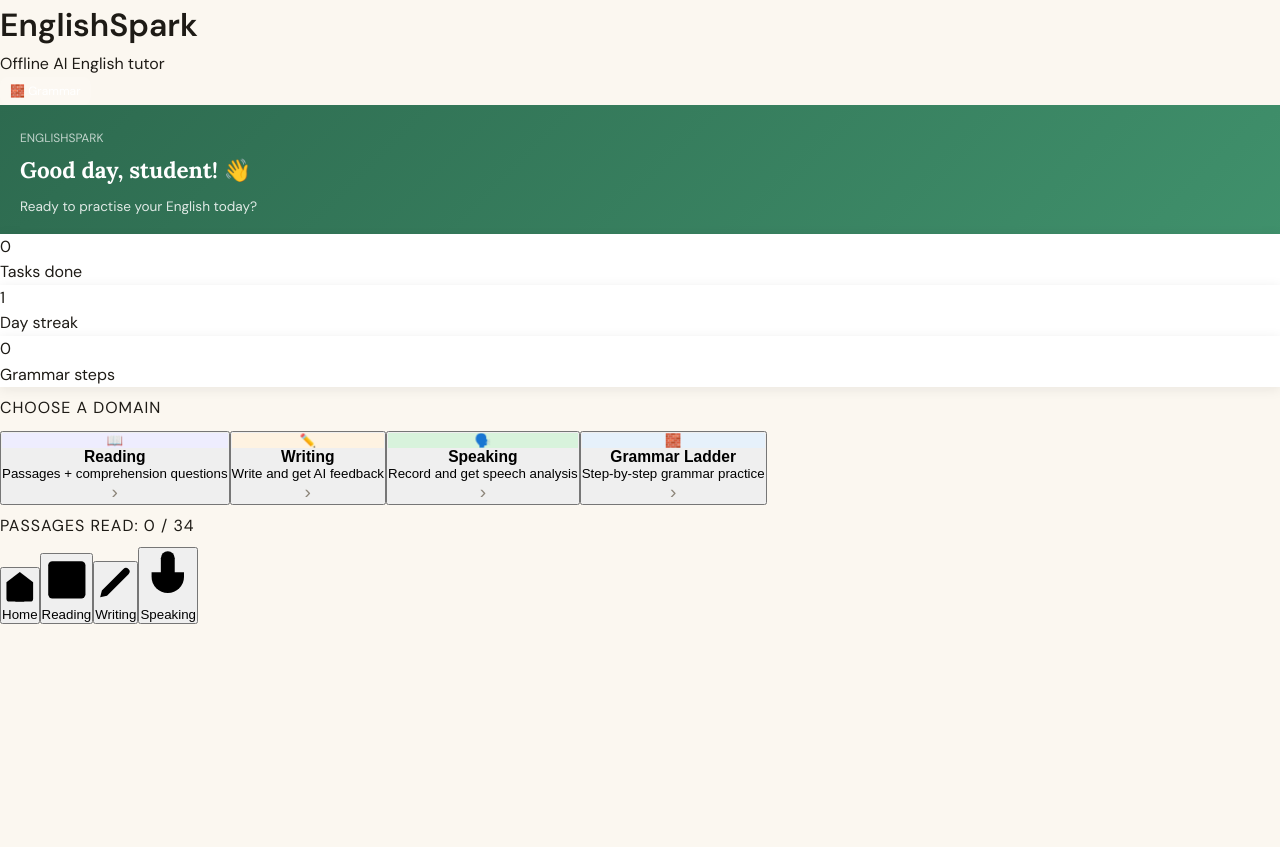
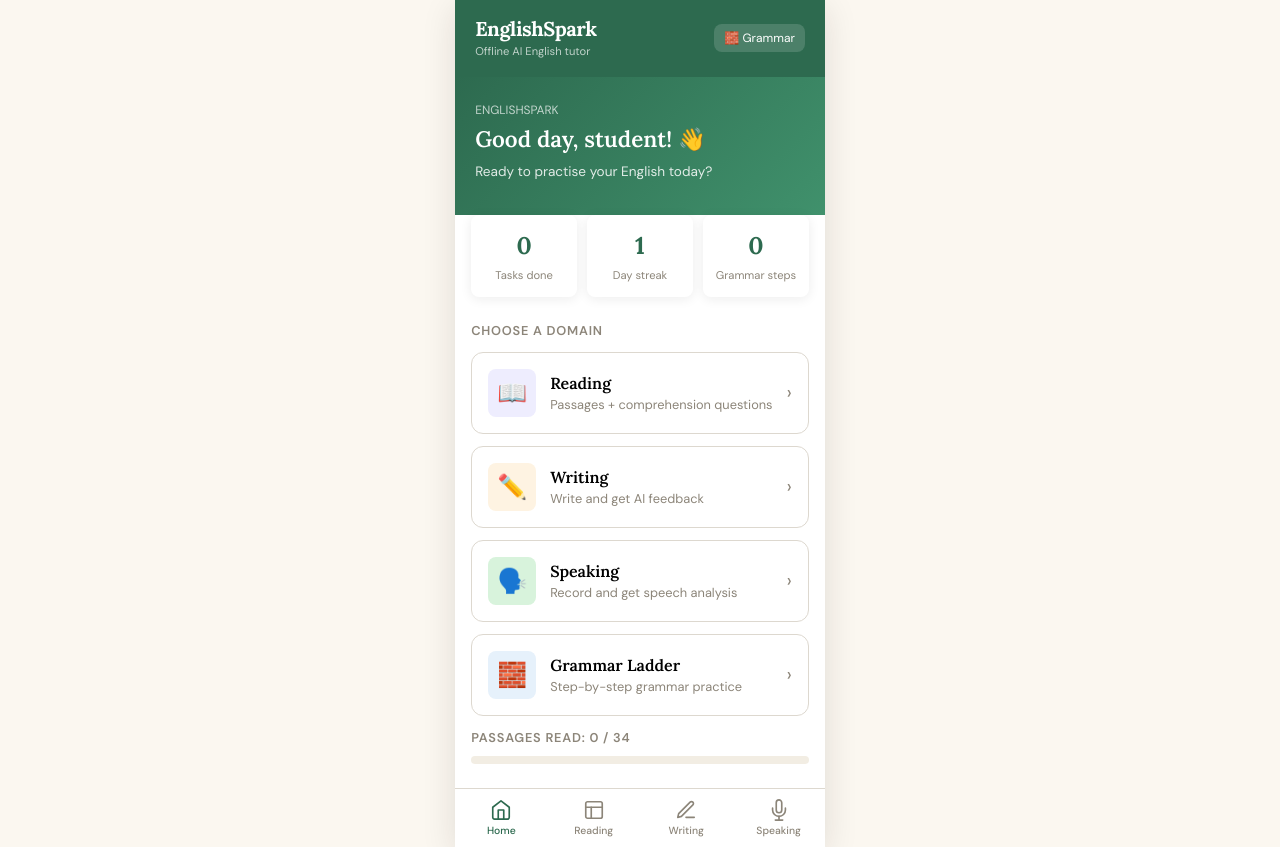
Before and after one commit to Marufzzz/englishspark, a React (Vite) app: page / in a window 1280 px wide. Before the commit the page ends 800 px from the top, so only its background shows below. Built offline with nearby package versions, Linux system fonts and the light colour scheme.

Commit message:
Fix index.css - full correct version

```diff
--- a/src/index.css
+++ b/src/index.css
@@ -29,3 +29,85 @@
 html{font-size:16px;-webkit-text-size-adjust:100%}
 body{font-family:var(--font-sans);background:var(--cream);color:var(--ink);line-height:1.6;min-height:100dvh;overflow-x:hidden}
 #root{min-height:100dvh;display:flex;flex-direction:column}
+h1,h2,h3{font-family:var(--font-serif);font-weight:600;line-height:1.3}
+h1{font-size:1.75rem}h2{font-size:1.35rem}h3{font-size:1.1rem}
+p{margin-bottom:.75rem}p:last-child{margin-bottom:0}
+.app-shell{display:flex;flex-direction:column;min-height:100dvh;max-width:480px;margin:0 auto;background:var(--white);box-shadow:var(--shadow-lg)}
+.app-header{background:var(--forest);color:var(--white);padding:16px 20px;display:flex;align-items:center;justify-content:space-between;position:sticky;top:0;z-index:100}
+.app-header h1{font-size:1.25rem;font-family:var(--font-serif);font-weight:700;letter-spacing:-.02em}
+.app-header .sub{font-size:.7rem;opacity:.7;font-family:var(--font-sans);font-weight:400;margin-top:1px}
+.app-content{flex:1;overflow-y:auto;-webkit-overflow-scrolling:touch}
+.bottom-nav{background:var(--white);border-top:1px solid var(--border);display:grid;grid-template-columns:repeat(4,1fr);padding-bottom:env(safe-area-inset-bottom)}
+.nav-btn{display:flex;flex-direction:column;align-items:center;gap:3px;padding:10px 4px;background:none;border:none;cursor:pointer;color:var(--ink-light);font-family:var(--font-sans);font-size:.65rem;font-weight:500;transition:color .15s}
+.nav-btn svg{width:22px;height:22px;stroke:currentColor;fill:none;stroke-width:1.8;stroke-linecap:round;stroke-linejoin:round}
+.nav-btn.active{color:var(--forest)}
+.card{background:var(--white);border:1px solid var(--border);border-radius:var(--radius);padding:16px;margin-bottom:12px}
+.card-accent-forest{border-left:4px solid var(--forest)}
+.card-accent-amber{border-left:4px solid var(--amber)}
+.card-accent-purple{border-left:4px solid var(--purple)}
+.btn{display:inline-flex;align-items:center;justify-content:center;gap:6px;padding:10px 20px;border-radius:var(--radius-sm);font-family:var(--font-sans);font-size:.9rem;font-weight:500;cursor:pointer;border:none;transition:all .15s}
+.btn-primary{background:var(--forest);color:var(--white)}
+.btn-primary:hover{background:var(--forest-light)}
+.btn-primary:disabled{background:var(--ink-light);cursor:not-allowed}
+.btn-secondary{background:var(--cream-dark);color:var(--ink);border:1px solid var(--border)}
+.btn-amber{background:var(--amber);color:var(--white)}
+.btn-ghost{background:transparent;color:var(--ink-mid);border:1px solid var(--border)}
+.btn-full{width:100%}
+.btn-sm{padding:7px 14px;font-size:.8rem}
+.badge{display:inline-block;padding:2px 8px;border-radius:20px;font-size:.7rem;font-weight:500}
+.badge-forest{background:var(--forest-pale);color:var(--forest)}
+.badge-amber{background:var(--amber-pale);color:var(--amber)}
+.badge-purple{background:var(--purple-pale);color:var(--purple)}
+.badge-danger{background:var(--danger-pale);color:var(--danger)}
+.passage-text{font-family:var(--font-serif);font-size:1rem;line-height:1.85;color:var(--ink);background:var(--cream);border-left:3px solid var(--forest);padding:16px 20px;border-radius:0 var(--radius-sm) var(--radius-sm) 0;margin:12px 0}
+.ai-feedback{background:linear-gradient(135deg,var(--forest-pale) 0%,#ebf7ee 100%);border:1px solid var(--forest-pale);border-radius:var(--radius);padding:16px;font-size:.9rem;line-height:1.7;white-space:pre-wrap}
+.ai-thinking{display:flex;align-items:center;gap:8px;color:var(--ink-light);font-size:.85rem;padding:12px}
+.progress-bar{background:var(--cream-dark);border-radius:20px;height:8px;overflow:hidden}
+.progress-fill{height:100%;background:linear-gradient(90deg,var(--forest),var(--forest-light));border-radius:20px;transition:width .4s ease}
+.option-btn{width:100%;padding:12px 14px;background:var(--white);border:1.5px solid var(--border);border-radius:var(--radius-sm);font-family:var(--font-sans);font-size:.9rem;color:var(--ink);cursor:pointer;text-align:left;transition:all .15s;margin-bottom:8px;display:block}
+.option-btn:hover{border-color:var(--forest);background:var(--forest-pale)}
+.option-btn.selected{border-color:var(--forest);background:var(--forest-pale);color:var(--forest);font-weight:500}
+.option-btn.correct{border-color:var(--success);background:var(--success-pale);color:var(--success);font-weight:500}
+.option-btn.wrong{border-color:var(--danger);background:var(--danger-pale);color:var(--danger)}
+textarea{width:100%;padding:12px 14px;background:var(--white);border:1.5px solid var(--border);border-radius:var(--radius-sm);font-family:var(--font-sans);font-size:.9rem;color:var(--ink);line-height:1.6;resize:vertical;transition:border-color .15s}
+textarea:focus{outline:none;border-color:var(--forest)}
+textarea::placeholder{color:var(--ink-light)}
+.loading-screen{display:flex;flex-direction:column;align-items:center;justify-content:center;padding:48px 24px;text-align:center;gap:16px;min-height:60vh}
+.loading-icon{font-size:3rem;animation:pulse 2s infinite}
+@keyframes pulse{0%,100%{transform:scale(1)}50%{transform:scale(1.1)}}
+.spinner{width:24px;height:24px;border:3px solid var(--border);border-top-color:var(--forest);border-radius:50%;animation:spin .8s linear infinite}
+@keyframes spin{to{transform:rotate(360deg)}}
+.section-header{padding:20px 20px 8px}
+.section-body{padding:0 16px 24px}
+.domain-tile{display:flex;align-items:center;gap:14px;background:var(--white);border:1px solid var(--border);border-radius:var(--radius);padding:16px;margin-bottom:12px;cursor:pointer;transition:all .15s;text-align:left;width:100%;font-family:var(--font-sans)}
+.domain-tile:hover{box-shadow:var(--shadow);transform:translateY(-1px)}
+.domain-icon{width:48px;height:48px;border-radius:var(--radius-sm);display:flex;align-items:center;justify-content:center;font-size:1.5rem;flex-shrink:0}
+.domain-tile h3{font-size:1rem;font-family:var(--font-serif);margin-bottom:2px}
+.domain-tile p{font-size:.8rem;color:var(--ink-light);margin:0}
+.level-tabs{display:flex;gap:6px;padding:12px 16px;overflow-x:auto;-webkit-overflow-scrolling:touch}
+.level-tab{padding:6px 14px;border:1.5px solid var(--border);border-radius:20px;font-size:.8rem;font-weight:500;cursor:pointer;background:var(--white);color:var(--ink-mid);white-space:nowrap;transition:all .15s;font-family:var(--font-sans)}
+.level-tab.active{background:var(--forest);border-color:var(--forest);color:var(--white)}
+.record-btn{width:72px;height:72px;border-radius:50%;background:var(--forest);color:var(--white);border:none;cursor:pointer;display:flex;align-items:center;justify-content:center;font-size:1.8rem;box-shadow:0 4px 16px rgba(45,106,79,.3);transition:all .2s}
+.record-btn.recording{background:var(--danger);box-shadow:0 4px 20px rgba(181,50,26,.4);animation:recordPulse 1.5s infinite}
+@keyframes recordPulse{0%,100%{transform:scale(1)}50%{transform:scale(1.05)}}
+.chat-bubble{max-width:82%;padding:10px 14px;border-radius:16px;font-size:.9rem;line-height:1.55;margin-bottom:10px}
+.chat-bubble.user{background:var(--forest);color:var(--white);border-radius:16px 4px 16px 16px;margin-left:auto}
+.chat-bubble.ai{background:var(--cream-dark);color:var(--ink);border-radius:4px 16px 16px 16px;border:1px solid var(--border)}
+.rung-item{display:flex;align-items:center;gap:12px;padding:12px;background:var(--white);border:1px solid var(--border);border-radius:var(--radius-sm);margin-bottom:8px;cursor:pointer;transition:all .15s}
+.rung-item:hover{box-shadow:var(--shadow)}
+.rung-item.locked{opacity:.4;cursor:default;pointer-events:none}
+.rung-item.mastered{border-color:var(--forest);background:var(--forest-pale)}
+.rung-num{width:32px;height:32px;border-radius:50%;display:flex;align-items:center;justify-content:center;font-size:.85rem;font-weight:600;flex-shrink:0;font-family:var(--font-serif)}
+.stats-row{display:grid;grid-template-columns:repeat(3,1fr);gap:10px;padding:16px}
+.stat-box{background:var(--cream-dark);border-radius:var(--radius-sm);padding:12px 10px;text-align:center}
+.stat-num{font-family:var(--font-serif);font-size:1.5rem;font-weight:700;color:var(--forest)}
+.stat-label{font-size:.7rem;color:var(--ink-light);margin-top:2px}
+.text-small{font-size:.8rem}.text-muted{color:var(--ink-light)}.text-forest{color:var(--forest)}.text-amber{color:var(--amber)}.text-danger{color:var(--danger)}
+.bold{font-weight:600}.serif{font-family:var(--font-serif)}
+.divider{border:none;border-top:1px solid var(--border);margin:12px 0}
+.flex{display:flex}.flex-between{display:flex;justify-content:space-between;align-items:center}
+.flex-center{display:flex;align-items:center;justify-content:center}
+.flex-col{display:flex;flex-direction:column}
+.gap-4{gap:4px}.gap-8{gap:8px}.gap-12{gap:12px}
+.mt-8{margin-top:8px}.mt-12{margin-top:12px}.mt-16{margin-top:16px}
+.p-16{padding:16px}.px-16{padding-left:16px;padding-right:16px}
```
